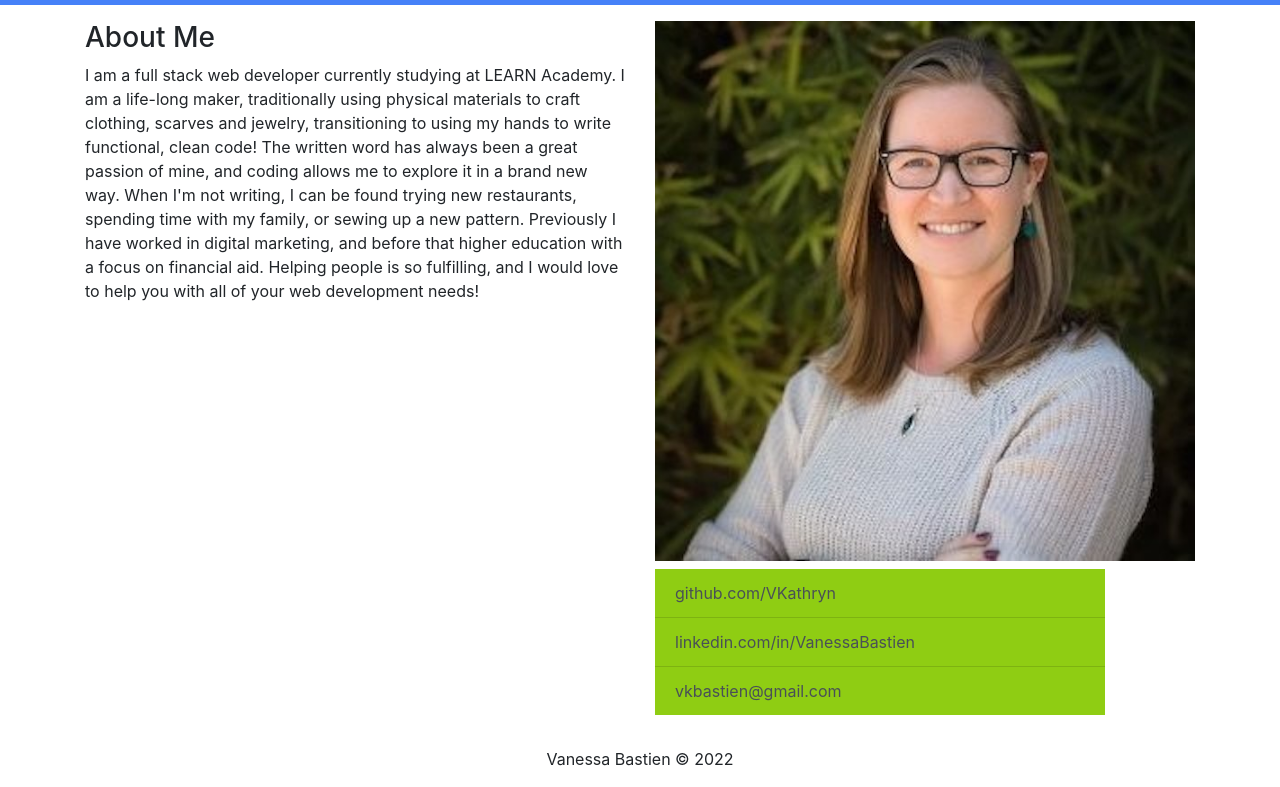
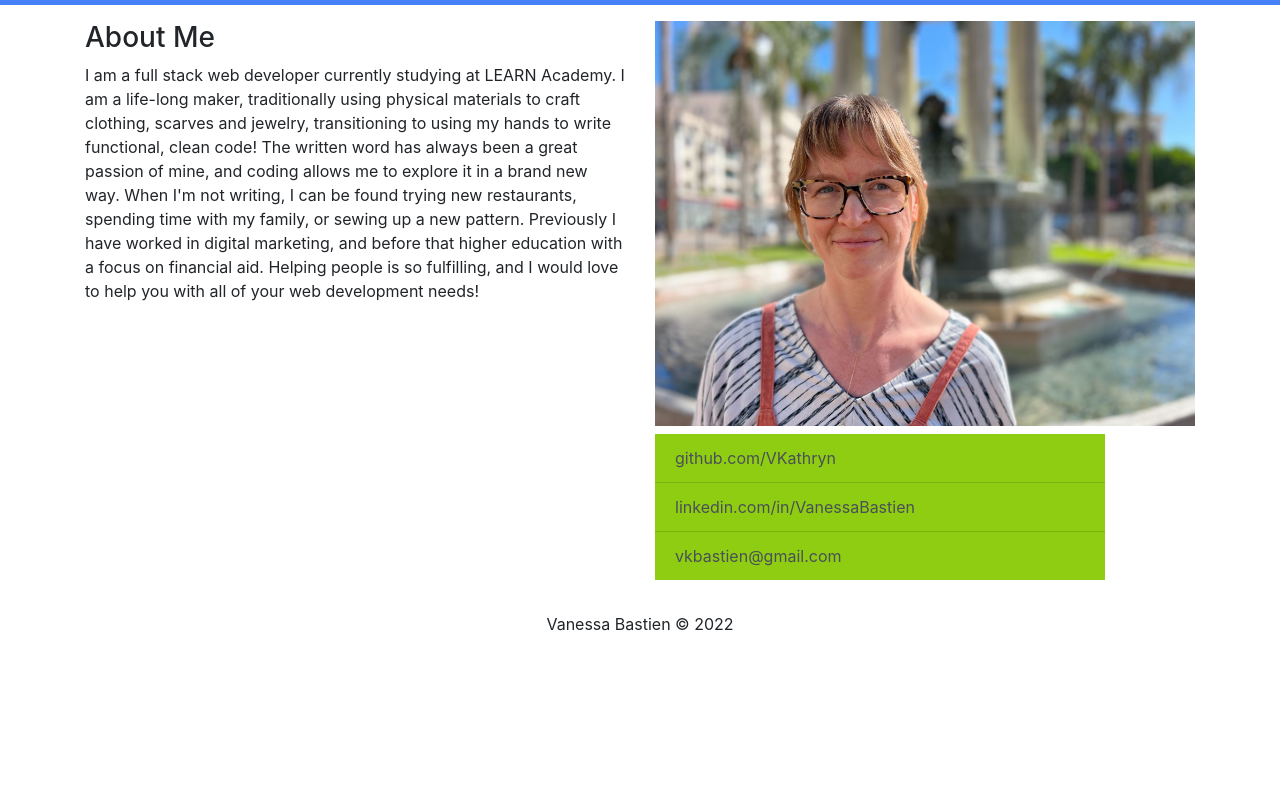
Before and after one commit to VKathryn/vkathryn.github.io, a plain HTML site: page index.html in a window 1280 px wide. Shown: the part 51-838 px from the top of the page. After the commit the page ends 800 px from the top, so only its background shows below. Drawn offline with nearby package versions, Linux system fonts and the light colour scheme.

Commit message:
Updated photo, nothing broken

```diff
--- a/index.html
+++ b/index.html
@@ -14,6 +14,7 @@
             background-color: white;
         }
         footer {
+
             background-color: white;
         }
         #myLinks {
@@ -26,6 +27,7 @@
             width: 100%;
             background-color: white;
         }
+
         .list-group-item, .list-group-item.disabled {
             background-color: #8fcd13;
         }
@@ -93,7 +95,7 @@
                 <div class="col-md-6 col-sm-12 mt-3 mb-3">
                     <div id="myImage">
                         <!-- This is an image tag. Add a description of your image to the alt tag so that Google know what the image is. -->
-                        <img src="assets/images/me.jpg" alt="Vanessa Bastien Profile Image" height="auto" width="100%">
+                        <img src="assets/images/VanessaBastien.jpg" alt="Vanessa Bastien Profile Image" height="auto" width="100%">
                     </div>
                     <div id="myLinks">
                         <!-- This is a list group. Even though we are not using <ol>, <ul>, or <li> we can still create a list group using classes. See: https://getbootstrap.com/docs/4.0/components/list-group/-->
```
Also changed, not shown: contact.html (+1 -1 lines), assets/images/VanessaBastien.jpg (added), 1 other file.
